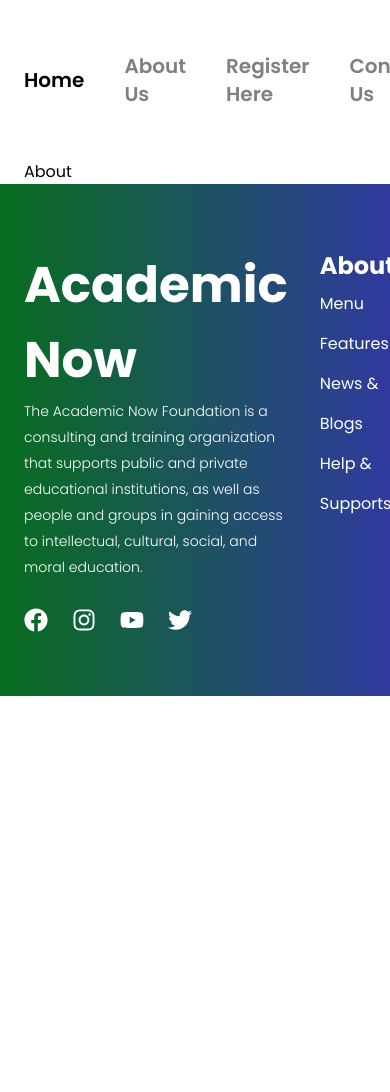
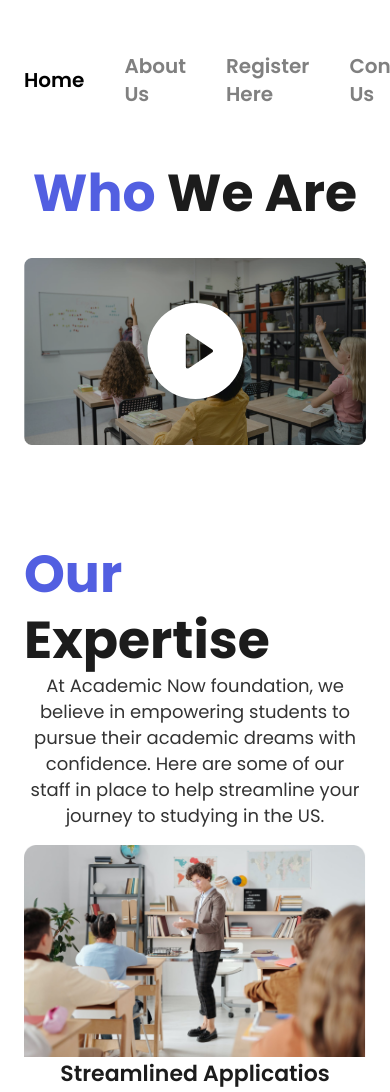
Before and after one commit to FarajaOmbeni/academic-now, a React (Vite) app in the folder frontend/: page /about in a window 390 px wide. Shown: the top 1092 px of the page. Before the commit the page ends 844 px from the top, so only its background shows below. Built offline with nearby package versions, Linux system fonts and the light colour scheme.

Commit message:
finished About section

```diff
--- /dev/null
+++ b/frontend/src/components/About/WhoWeAre.jsx
@@ -0,0 +1,84 @@
+import { aboutCompany, playIcon } from "../../assets";
+import { partners, services } from "../../constants";
+
+const WhoWeAre = () => {
+  return (
+    <div>
+      <div className="">
+        <h1 className="text-primaryBlue text-[52px] font-bold leading-[66px] mb-8 text-center">
+          Who
+          <span className="text-[#1C1C1C] text-[52px] font-bold leading-[66px]">
+            {" "}
+            We Are
+          </span>
+        </h1>
+
+        <div className="relative">
+          <img src={aboutCompany} alt="students in class" />
+          <img
+            src={playIcon}
+            className="absolute h-[116px] w-[116px] top-1/2 left-1/2 transform -translate-x-1/2 -translate-y-1/2"
+            alt="play icon"
+          />
+        </div>
+
+        <div className="flex flex-col items-center mt-24">
+          <h1 className="text-primaryBlue text-[52px] font-bold leading-[66px]">
+            Our
+            <span className="text-[#1C1C1C] text-[52px] font-bold leading-[66px]">
+              {" "}
+              Expertise
+            </span>
+          </h1>
+          <p className="text-[#333] text-center text-[18px] font-normal leading-[26px] mb-4">
+            At Academic Now foundation, we believe in empowering students to
+            pursue their academic dreams with confidence. Here are some of our
+            staff in place to help streamline your journey to studying in the
+            US.{" "}
+          </p>
+        </div>
+
+        <div className="grid grid-cols-1 md:grid-cols-2 lg:grid-cols-3 gap-3">
+          {services.map((service) => (
+            <div key={service.id} className="flex flex-col items-center">
+              <img src={service.img} alt="" />
+              <h5 className="text-[#1C1C1C] text-[22px] font-semibold text-center">
+                {service.title}
+              </h5>
+              <p className="text-center">{service.content}</p>
+            </div>
+          ))}
+        </div>
+
+        <div className="flex flex-col items-center mt-24">
+          <h1 className="text-primaryBlue text-[52px] font-bold leading-[66px]">
+            Our
+            <span className="text-[#1C1C1C] text-[52px] font-bold leading-[66px]">
+              {" "}
+              Partners
+            </span>
+          </h1>
+          <p className="text-[#333] text-center text-[18px] font-normal leading-[26px] mb-4">
+            We partner with reputable institutions and organizations in the US
+            to provide students with access to a wide range of academic
+            opportunities and resources.{" "}
+          </p>
+        </div>
+
+        <div className="mb-16 grid grid-cols-1 md:grid-cols-4 lg:grid-cols-5 gap-2">
+          {partners.map((partner) => (
+            <div key={partner.id} className="flex flex-col items-center partners-shadow">
+              <img src={partner.img} alt="" />
+              <h5 className="mt-4 text-[#1C1C1C] text-[22px] font-semibold text-center">
+                {partner.title}
+              </h5>
+            </div>
+          ))}
+        </div>
+
+      </div>
+    </div>
+  );
+};
+
+export default WhoWeAre;
--- a/frontend/src/components/index.js
+++ b/frontend/src/components/index.js
@@ -10,3 +10,4 @@
 export { default as ContactUs } from './Home/ContactUs';
 export { default as Introduction } from './Register/Introduction';
 export { default as RegistrationForm } from './Register/RegistrationForm';
+export { default as WhoWeAre } from './About/WhoWeAre';
--- a/frontend/src/constants/index.js
+++ b/frontend/src/constants/index.js
@@ -1,13 +1,18 @@
 import {
+  columbia,
   culturalExperience,
   diverseProgram,
   effectiveInteraction,
   expertEssay,
   flexibleTime,
   globalRecognition,
+  harvard,
+  purdue,
   reliable,
+  southernCalifornia,
   streamlinedApplications,
   visaSupport,
+  yale,
 } from "../assets";
 
 export const WhyStudySection = [
@@ -122,3 +127,31 @@
     img: visaSupport,
   },
 ];
+
+export const partners = [
+  {
+    id: 1,
+    title: "University of Southern Carlifornia",
+    img: southernCalifornia,
+  },
+  {
+    id: 2,
+    title: "Harvard University",
+    img: harvard,
+  },
+  {
+    id: 3,
+    title: "Columbia University",
+    img: columbia,
+  },
+  {
+    id: 3,
+    title: "Purdue University",
+    img: purdue,
+  },
+  {
+    id: 3,
+    title: "Yale University",
+    img: yale,
+  },
+];
--- a/frontend/src/index.css
+++ b/frontend/src/index.css
@@ -1,6 +1,6 @@
 @import url("https://fonts.googleapis.com/css2?family=Poppins:ital,wght@0,100;0,200;0,300;0,400;0,500;0,600;0,700;0,800;0,900;1,100;1,200;1,300;1,400;1,500;1,600;1,700;1,800;1,900&display=swap");
-@import url('https://fonts.googleapis.com/css2?family=Montserrat:ital,wght@0,100..900;1,100..900&display=swap');
-@import url('https://fonts.googleapis.com/css2?family=M+PLUS+Rounded+1c&family=Montserrat:ital,wght@0,100..900;1,100..900&display=swap');
+@import url("https://fonts.googleapis.com/css2?family=Montserrat:ital,wght@0,100..900;1,100..900&display=swap");
+@import url("https://fonts.googleapis.com/css2?family=M+PLUS+Rounded+1c&family=Montserrat:ital,wght@0,100..900;1,100..900&display=swap");
 
 @tailwind base;
 @tailwind components;
@@ -32,10 +32,10 @@
   background: linear-gradient(90deg, #475ba4 0%, #100b48 100%);
   box-shadow: 0px 0px 14px 0px rgba(0, 0, 0, 0.12);
 }
-.montserrat{
+.montserrat {
   font-family: "Montserrat", sans-serif;
 }
-.rounded-mplus{
+.rounded-mplus {
   font-family: "M PLUS Rounded 1c", sans-serif;
 }
 
@@ -47,3 +47,11 @@
   font-weight: 400;
   line-height: 32px;
 }
+.partners-shadow {
+  border-radius: 13px;
+  background: #fff;
+  box-shadow: 0px 322px 90px 0px rgba(0, 0, 0, 0),
+    0px 206px 82px 0px rgba(0, 0, 0, 0.01),
+    0px 116px 69px 0px rgba(0, 0, 0, 0.03),
+    0px 51px 51px 0px rgba(0, 0, 0, 0.05), 0px 13px 28px 0px rgba(0, 0, 0, 0.06);
+}
--- a/frontend/src/pages/About.jsx
+++ b/frontend/src/pages/About.jsx
@@ -1,6 +1,10 @@
+import { WhoWeAre } from "../components"
+
 const About = () => {
   return (
-    <div>About</div>
+    <div>
+      <WhoWeAre />
+    </div>
   )
 }
 
```
